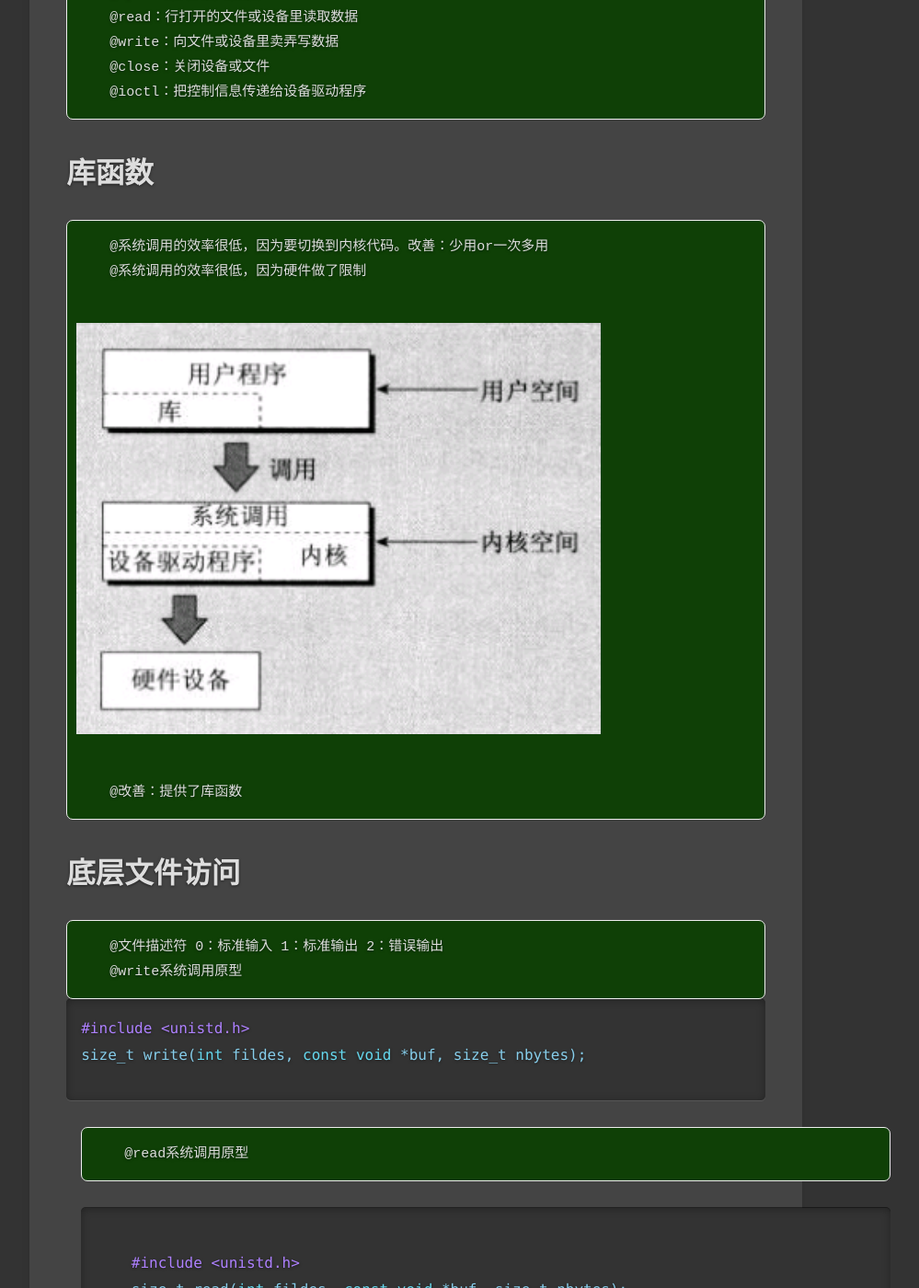
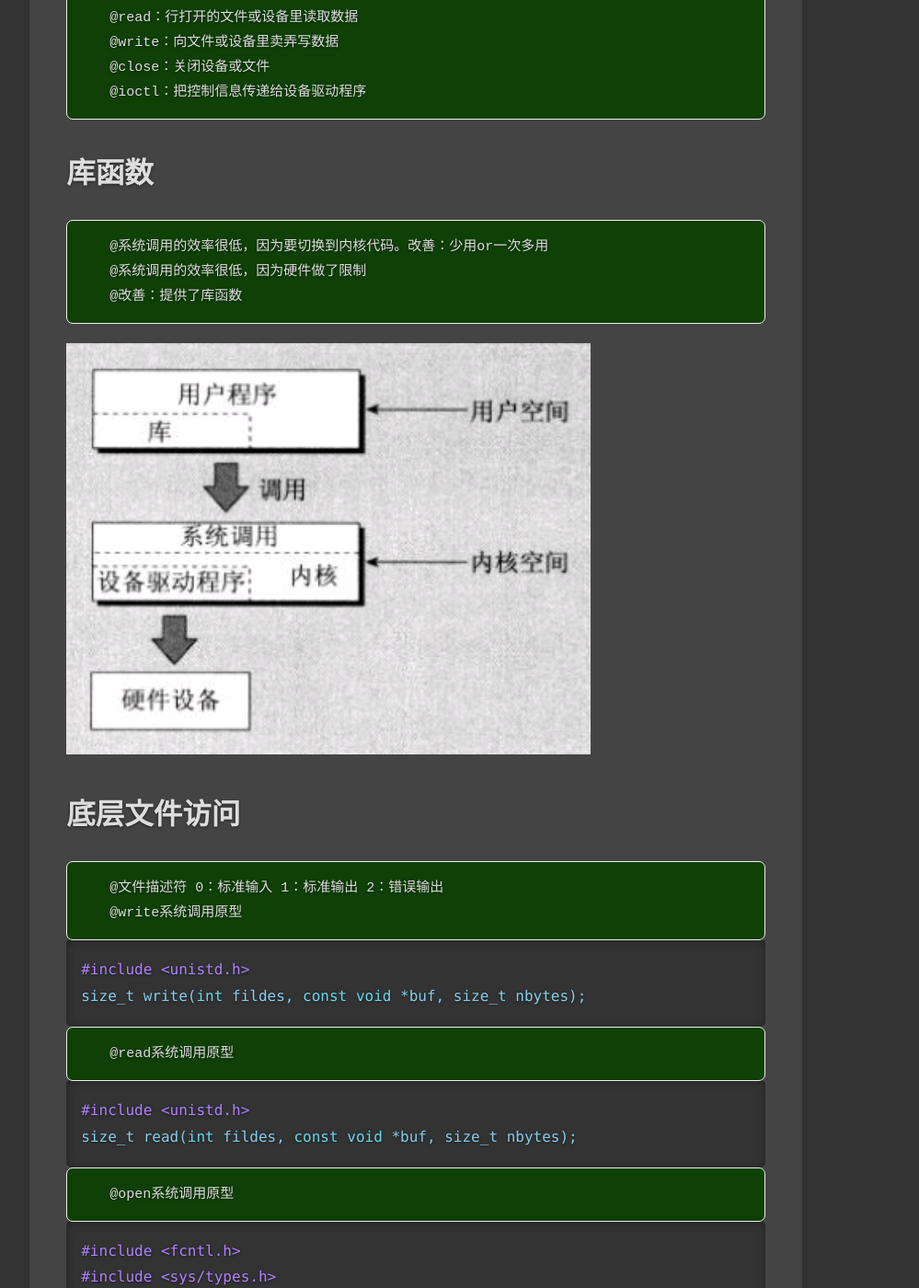
Before and after one commit to jack-zh/jack-zh.github.com, a Jekyll site: the page built from _posts/2013-08-27-learn-linux-c-12-文件操作.html, in a window 1280 px wide and 1400 px high, scrolled down 496 px. Shown: the whole window at 92% size, without its empty margins (188-1187 px from the left). Built offline with Jekyll 4.4.1, drawn with Linux system fonts in a browser that asks for light colours.

Commit message:
linux file new style change debug

```diff
--- a/_posts/2013-08-27-learn-linux-c-12-文件操作.html
+++ b/_posts/2013-08-27-learn-linux-c-12-文件操作.html
@@ -27,34 +27,42 @@ classification: Learn-C-从头开始
 <pre class="preclass">
     @系统调用的效率很低，因为要切换到内核代码。改善：少用or一次多用
     @系统调用的效率很低，因为硬件做了限制
-    <p class="addimg" id="linux/linux1.png"></p>
     @改善：提供了库函数
 </pre>
+<p class="addimg" id="linux/linux1.png"></p>
 
 <h2>底层文件访问</h2>
 <pre class="preclass">
     @文件描述符 0：标准输入 1：标准输出 2：错误输出
     @write系统调用原型
 </pre>
-    <div class="highlight">
+
+<div class="highlight">
     <pre><code>#include &lt;unistd.h&gt;
-size_t write(int fildes, const void *buf, size_t nbytes);<code></pre></div>
+size_t write(int fildes, const void *buf, size_t nbytes);</code></pre>
+</div>
+
 <pre class="preclass">
     @read系统调用原型
 </pre>
-    <div class="highlight">
+
+<div class="highlight">
     <pre><code>#include &lt;unistd.h&gt;
-size_t read(int fildes, const void *buf, size_t nbytes);<code></pre></div>
+size_t read(int fildes, const void *buf, size_t nbytes);</code></pre>
+</div>
+
 <pre class="preclass">
     @open系统调用原型
 </pre>
-    <div class="highlight">
+
+<div class="highlight">
     <pre><code>#include &lt;fcntl.h&gt;
 #include &lt;sys/types.h&gt;
 #include &lt;sys/stat.h&gt;
 int open(const char* path, int oflags);
-int open(const char* path, int oflags, mode_t mode);<code></pre></div>
-</pre>
+int open(const char* path, int oflags, mode_t mode);</code></pre>
+</div>
+
 <pre class="preclass">
         oflags: |实现
           O_RDONLY   只读
@@ -78,12 +86,17 @@ int open(const char* path, int oflags, mode_t mode);<code></pre></div>
         umask:user mask权限设置的东西
     @close系统调用原型
   </pre>
-    <div class="highlight">
+
+<div class="highlight">
         <pre><code>#include &lt;fcntl.h&gt;
-int close(int fildes);<code></pre></div>
+int close(int fildes);</code></pre>
+</div>
+
 <pre class="preclass">
 	@ioctl系统调用原型
 </pre>
-  <div class="highlight">
+
+<div class="highlight">
         <pre><code>#include &lt;fcntl.h&gt;
-int ioctl(int fildes, int cmd, ...);<code></pre></div>
+int ioctl(int fildes, int cmd, ...);</code></pre>
+</div>
--- a/_posts/2013-08-27-learn-linux-c-13-Linux环境.html
+++ b/_posts/2013-08-27-learn-linux-c-13-Linux环境.html
@@ -10,5 +10,6 @@ classification: Learn-C-从头开始
 <h2 class="date_this">{{ page.author }}:{{ page.thisdate }}</h2>
 
 <div class="note">
-    <h1 id="qmarkdowner">QMarkdowner</h1>
+    <h1>程序参数</h1>
 </div>
+<p>int main(int argc, char* argv[])</p>
```
